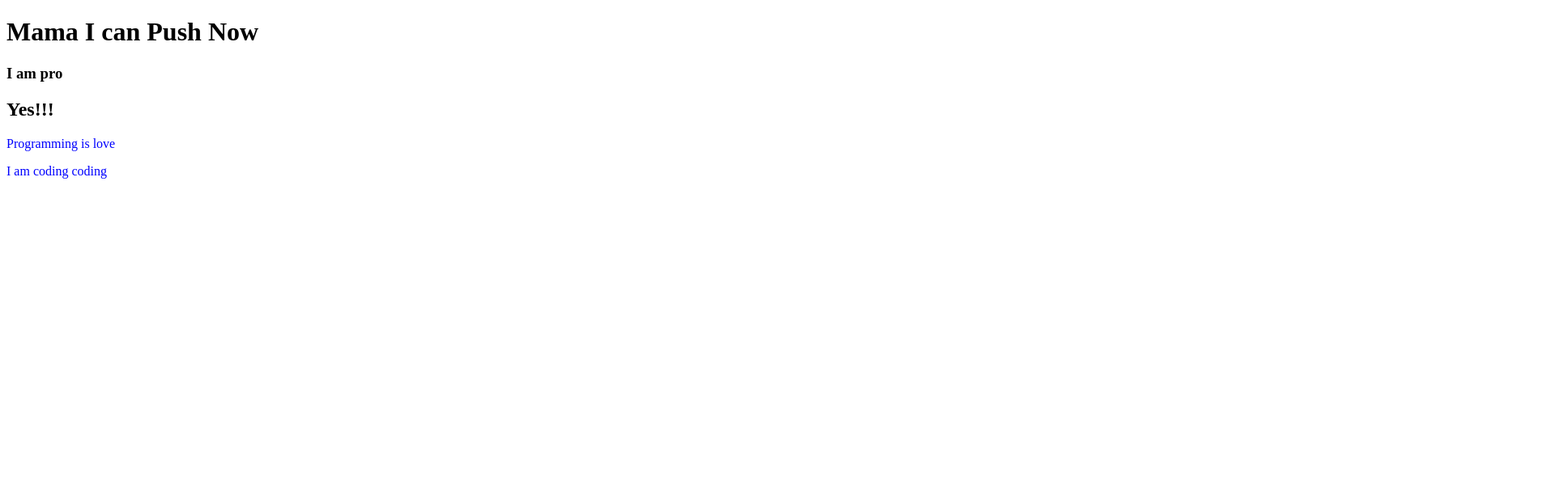
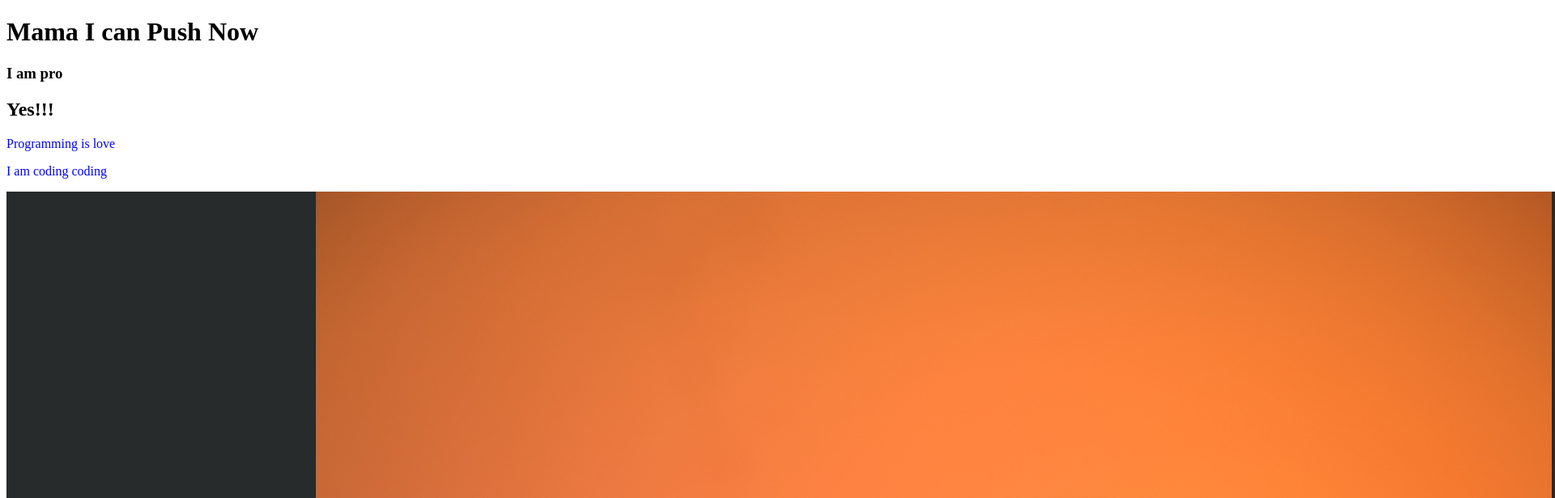
Before and after one commit to SaifurRahmanBijoy/my-second-repo, a plain HTML site: page index.html in a window 1280 px wide. Shown: the top 616 px of the page at 81% size, 1920 px wide, since content can reach past the window. Drawn offline with Linux system fonts and the light colour scheme.

Commit message:
Pic added

```diff
--- a/index.html
+++ b/index.html
@@ -13,5 +13,6 @@
     <h2>Yes!!!</h2>
     <p>Programming is love</p>
     <p>I am coding coding</p>
+    <img src="mine.jpg" alt="My Own Picture">
 </body>
 </html>
```
Also changed, not shown: mine.jpg (added).
